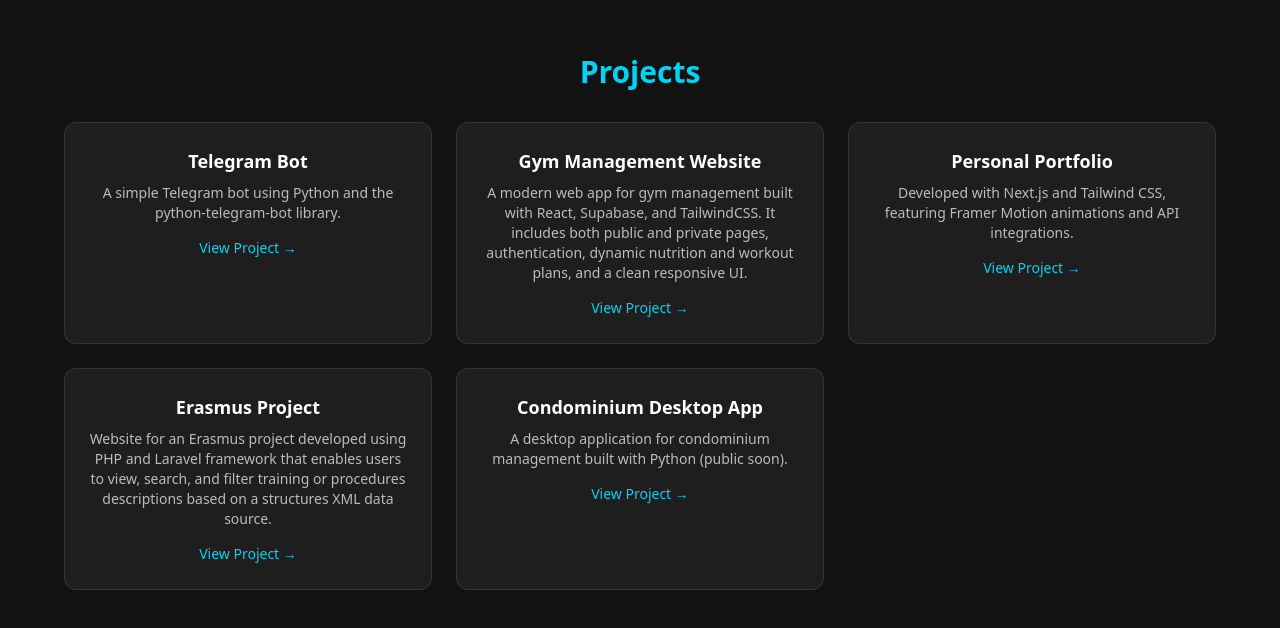
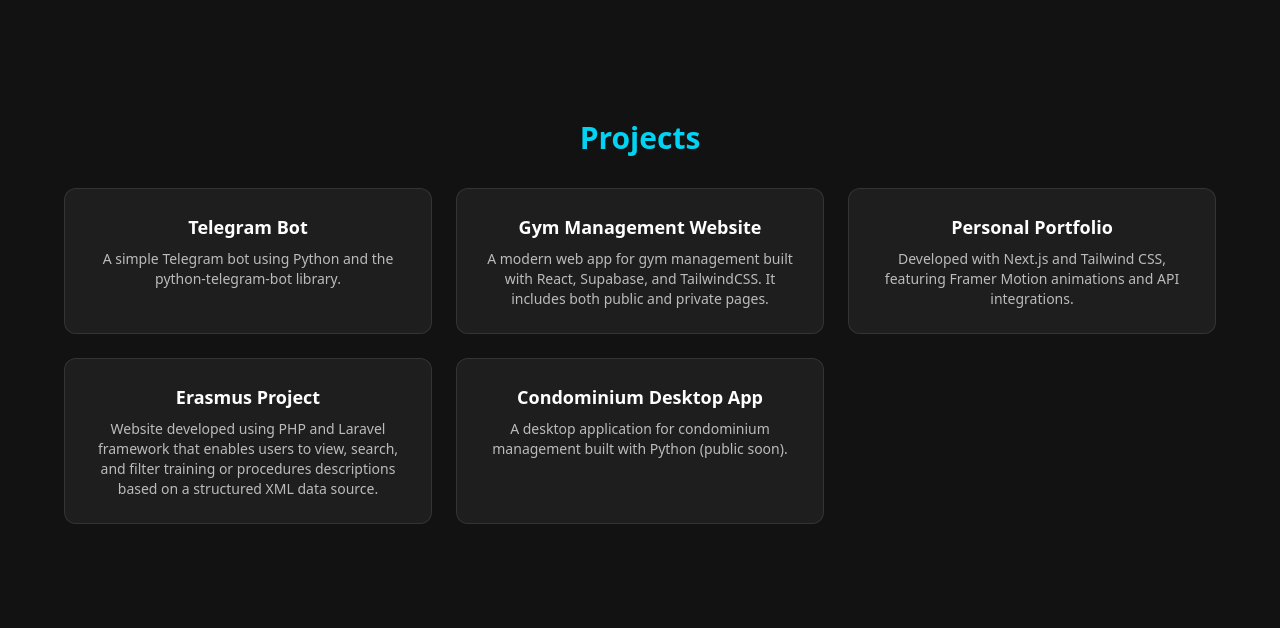
Before and after one commit to DCoelhoo/Portfolio-3.0, a Next.js app: page / in a window 1280 px wide. Shown: the part 3176-3804 px from the top of the page. Built offline with nearby package versions, Linux system fonts and the light colour scheme; no server answers.

Commit message:
updated projects

```diff
--- a/components/Projects.tsx
+++ b/components/Projects.tsx
@@ -15,7 +15,7 @@ const projects = [
   },
   {
     title: "Gym Management Website",
-        desc: "A modern web app for gym management built with React, Supabase, and TailwindCSS. It includes both public and private pages, authentication, dynamic nutrition and workout plans, and a clean responsive UI.",
+    desc: "A modern web app for gym management built with React, Supabase, and TailwindCSS. It includes both public and private pages.",
     link: "https://github.com/DCoelhoo/Gym-Website",
   },
   {
@@ -25,7 +25,7 @@ const projects = [
   },
   {
     title: "Erasmus Project",
-        desc: "Website for an Erasmus project developed using PHP and Laravel framework that enables users to view, search, and filter training or procedures descriptions based on a structures XML data source.",
+    desc: "Website developed using PHP and Laravel framework that enables users to view, search, and filter training or procedures descriptions based on a structured XML data source.",
     link: "https://github.com/DCoelhoo/Portfolio-3.0",
   },
   {
@@ -39,8 +39,8 @@ const projects = [
  * Projects Component
  *
  * Displays a responsive grid of portfolio projects.
- * Each project card includes hover animations, shadow highlights,
- * and smooth entrance animations triggered by viewport visibility.
+ * Each project card is fully clickable and includes hover animations,
+ * shadow highlights, and smooth entrance animations triggered by viewport visibility.
  */
 export default function Projects() {
   return (
@@ -70,22 +70,18 @@ export default function Projects() {
               boxShadow: "0 0 25px rgba(34,211,238,0.2)",
             }}
             transition={{ type: "spring", stiffness: 350, damping: 20, mass: 0.3 }}
-                        className="p-6 rounded-xl border border-white/10 bg-white/5 cursor-pointer transition-all duration-300"
           >
-                        {/* Project Title */}
-                        <h3 className="font-semibold text-lg mb-2">{project.title}</h3>
-
-                        {/* Project Description */}
-                        <p className="text-sm text-white/70 mb-3">{project.desc}</p>
-
-                        {/* Project Link */}
             <Link
               href={project.link}
               target="_blank"
               rel="noopener noreferrer"
-                            className="text-cyan-400 hover:underline text-sm"
+              className="block h-full p-6 rounded-xl border border-white/10 bg-white/5 transition-all duration-300 hover:bg-white/10 focus:outline-none focus:ring-2 focus:ring-cyan-400"
             >
-                            View Project →
+              {/* Project Title */}
+              <h3 className="font-semibold text-lg mb-2 text-white">{project.title}</h3>
+
+              {/* Project Description */}
+              <p className="text-sm text-white/70">{project.desc}</p>
             </Link>
           </motion.div>
         ))}
```
Lines whose indentation alone changed are shown as unchanged.
